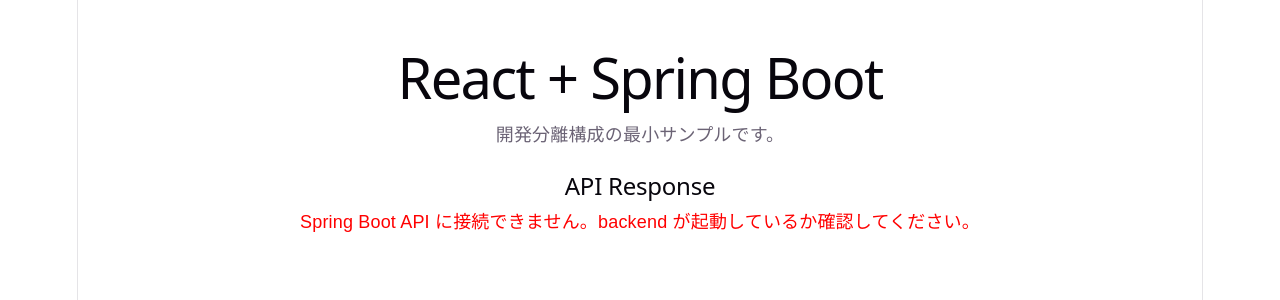
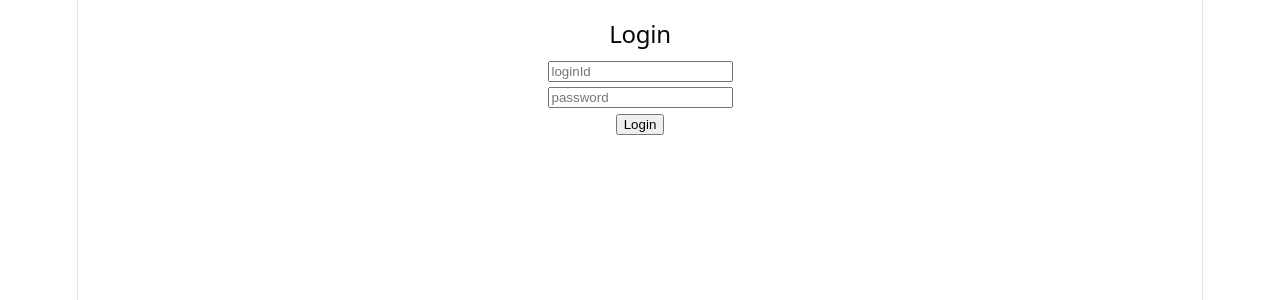
Before and after one commit to YushiroKishimoto/PFC_navi, a React app in the folder frontend/: page /login in a window 1280 px wide. Shown: the top 300 px of the page. Built offline with nearby package versions, Linux system fonts and the light colour scheme; no server answers; the HTML template or start-up script is replaced by a standard one.

Commit message:
ログインからダッシュボードまでのAPI連携のコードを作成（mockで確認済み）

```diff
--- a/frontend/package.json
+++ b/frontend/package.json
@@ -10,8 +10,10 @@
     "preview": "vite preview"
   },
   "dependencies": {
+    "axios": "^1.16.1",
     "react": "^19.2.6",
-    "react-dom": "^19.2.6"
+    "react-dom": "^19.2.6",
+    "react-router-dom": "^7.16.0"
   },
   "devDependencies": {
     "@eslint/js": "^10.0.1",
--- a/frontend/src/App.jsx
+++ b/frontend/src/App.jsx
@@ -1,37 +1,56 @@
-import { useEffect, useState } from 'react'
+import { BrowserRouter, Routes, Route, Navigate } from "react-router-dom";
+import Login from "./mockpages/login/Login";
+import Dashboard from "./mockpages/dashboard/Dashboard";
 
-function App() {
-  const [message, setMessage] = useState('')
-  const [error, setError] = useState('')
-
-  useEffect(() => {
-    fetch('http://localhost:8080/api/hello')
-      .then((response) => {
-        if (!response.ok) {
-          throw new Error('API request failed')
-        }
-        return response.text()
-        })
-        .then((data) => {
-          setMessage(data)
-        })
-        .catch((error) => {
-          setError('Spring Boot API に接続できません。backend が起動しているか確認してください。')
-          console.error(error)
-        })
-  }, [])
-
+export default function App() {
   return (
-    <main style={{ padding: '32px', fontFamily: 'sans-serif' }}>
-      <h1>React + Spring Boot</h1>
-      <p>開発分離構成の最小サンプルです。</p>
-      <section style={{ marginTop: '24px' }}>
-        <h2>API Response</h2>
-        {message && <p>{message}</p>}
-        {error && <p style={{ color: 'red' }}>{error}</p>}
-      </section>
-    </main>
-  )
+    <BrowserRouter>
+      <Routes>
+        <Route path="/" element={<Navigate to="/login" />} />
+        <Route path="/login" element={<Login />} />
+        <Route path="/dashboard" element={<Dashboard />} />
+      </Routes>
+    </BrowserRouter>
+  );
 }
 
-export default App
+
+
+// 雛型
+// import { useEffect, useState } from 'react'
+
+// function App() {
+//   const [message, setMessage] = useState('')
+//   const [error, setError] = useState('')
+
+//   useEffect(() => {
+//     fetch('http://localhost:8080/api/hello')
+//       .then((response) => {
+//         if (!response.ok) {
+//           throw new Error('API request failed')
+//         }
+//         return response.text()
+//         })
+//         .then((data) => {
+//           setMessage(data)
+//         })
+//         .catch((error) => {
+//           setError('Spring Boot API に接続できません。backend が起動しているか確認してください。')
+//           console.error(error)
+//         })
+//   }, [])
+
+//   return (
+//     <main style={{ padding: '32px', fontFamily: 'sans-serif' }}>
+//       <h1>React + Spring Boot</h1>
+//       <p>開発分離構成の最小サンプルです。</p>
+//       <section style={{ marginTop: '24px' }}>
+//         <h2>API Response</h2>
+//         {message && <p>{message}</p>}
+//         {error && <p style={{ color: 'red' }}>{error}</p>}
+//       </section>
+//     </main>
+//   )
+// }
+
+// export default App
--- /dev/null
+++ b/frontend/src/api/auth.js
@@ -0,0 +1,38 @@
+import client from "./client";
+
+// export const login = async (loginId, password) => {
+//   const res = await client.post(
+//     "/auth/login",
+//     {
+//       loginId,
+//       password,
+//     },
+//     {
+//       withCredentials: true, // ★重要（Cookie認証）
+//     }
+//   );
+
+//   return res.data;
+// };
+
+// MOCK
+export const login = async (loginId, password) => {
+  console.log("mock login request:", loginId, password);
+
+  // ここで入力確認できる
+  if (loginId === "test" && password === "1234") {
+    return {
+      resultCode: "SUCCESS",
+      message: "ログイン成功",
+      data: {
+        userId: 1,
+      },
+    };
+  }
+
+  return {
+    resultCode: "VALIDATION_ERROR",
+    message: "ログイン失敗（ID or パスワード違い）",
+    data: null,
+  };
+};
--- /dev/null
+++ b/frontend/src/api/client.js
@@ -0,0 +1,11 @@
+import axios from "axios";
+
+const client = axios.create({
+  baseURL: "/api",
+  withCredentials: true, // ★これが超重要（Cookie認証）
+  headers: {
+    "Content-Type": "application/json",
+  },
+});
+
+export default client;
--- /dev/null
+++ b/frontend/src/mockpages/dashboard/Dashboard.jsx
@@ -0,0 +1,9 @@
+export default function Dashboard() {
+  return (
+    <div style={{ padding: 20 }}>
+      <h1>Dashboard</h1>
+
+      <p>ログイン成功後の画面です</p>
+    </div>
+  );
+}
--- /dev/null
+++ b/frontend/src/mockpages/login/Login.jsx
@@ -0,0 +1,58 @@
+import { useState } from "react";
+import { login } from "../../api/auth";
+import { isSuccess, getMessage } from "../../utils/response";
+
+export default function Login() {
+  const [loginId, setLoginId] = useState("");
+  const [password, setPassword] = useState("");
+  const [error, setError] = useState("");
+
+  const handleLogin = async () => {
+    setError("");
+
+    try {
+      const res = await login(loginId, password);
+
+      console.log("login response:", res); // ★デバッグ用
+
+      if (isSuccess(res)) {
+        // 成功 → dashboardへ
+        window.location.href = "/dashboard";
+        return;
+      }
+
+      // 失敗
+      setError(getMessage(res));
+    } catch (err) {
+      console.error(err);
+      setError("通信エラーが発生しました");
+    }
+  };
+
+  return (
+    <div style={{ padding: 20 }}>
+      <h2>Login</h2>
+
+      <div>
+        <input
+          placeholder="loginId"
+          value={loginId}
+          onChange={(e) => setLoginId(e.target.value)}
+        />
+      </div>
+
+      <div>
+        <input
+          type="password"
+          placeholder="password"
+          value={password}
+          onChange={(e) => setPassword(e.target.value)}
+        />
+      </div>
+
+      <button onClick={handleLogin}>Login</button>
+
+      {error && <p style={{ color: "red" }}>{error}</p>}
+    </div>
+  );
+}
--- /dev/null
+++ b/frontend/src/utils/response.js
@@ -0,0 +1,48 @@
+export const RESULT_CODE = {
+  SUCCESS: "SUCCESS",
+  VALIDATION_ERROR: "VALIDATION_ERROR",
+  BUSINESS_ERROR: "BUSINESS_ERROR",
+  SYSTEM_ERROR: "SYSTEM_ERROR",
+};
+
+/**
+ * 成功判定
+ */
+export const isSuccess = (res) => {
+  return res?.resultCode === RESULT_CODE.SUCCESS;
+};
+
+/**
+ * バリデーションエラー判定
+ */
+export const isValidationError = (res) => {
+  return res?.resultCode === RESULT_CODE.VALIDATION_ERROR;
+};
+
+/**
+ * 業務エラー判定
+ */
+export const isBusinessError = (res) => {
+  return res?.resultCode === RESULT_CODE.BUSINESS_ERROR;
+};
+
+/**
+ * システムエラー判定
+ */
+export const isSystemError = (res) => {
+  return res?.resultCode === RESULT_CODE.SYSTEM_ERROR;
+};
+
+/**
+ * メッセージ取得（安全に）
+ */
+export const getMessage = (res) => {
+  return res?.message || "";
+};
+
+/**
+ * データ取得（安全に）
+ */
+export const getData = (res) => {
+  return res?.data || null;
+};
```
Also changed, not shown: 1 other file (tests, documents, lock files or other folders).
